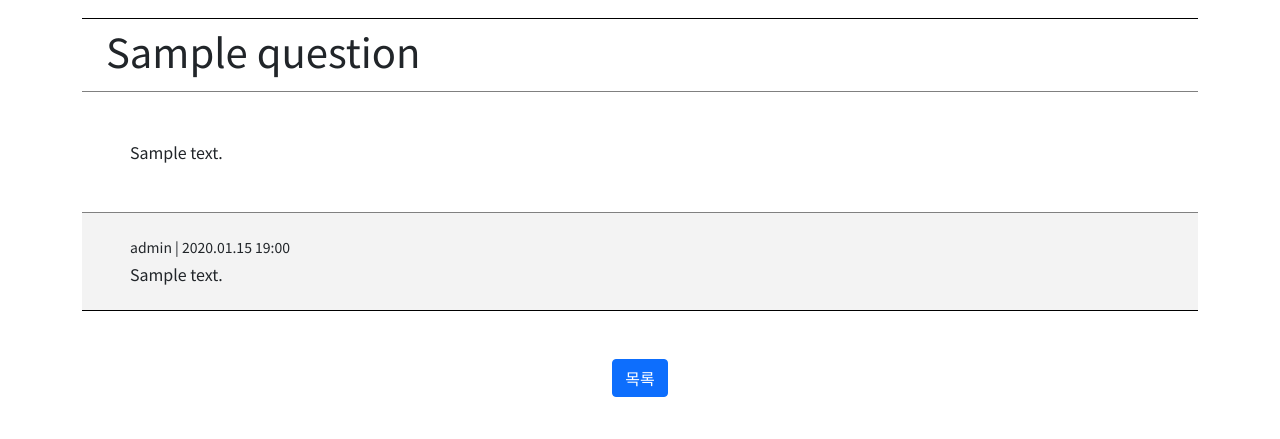
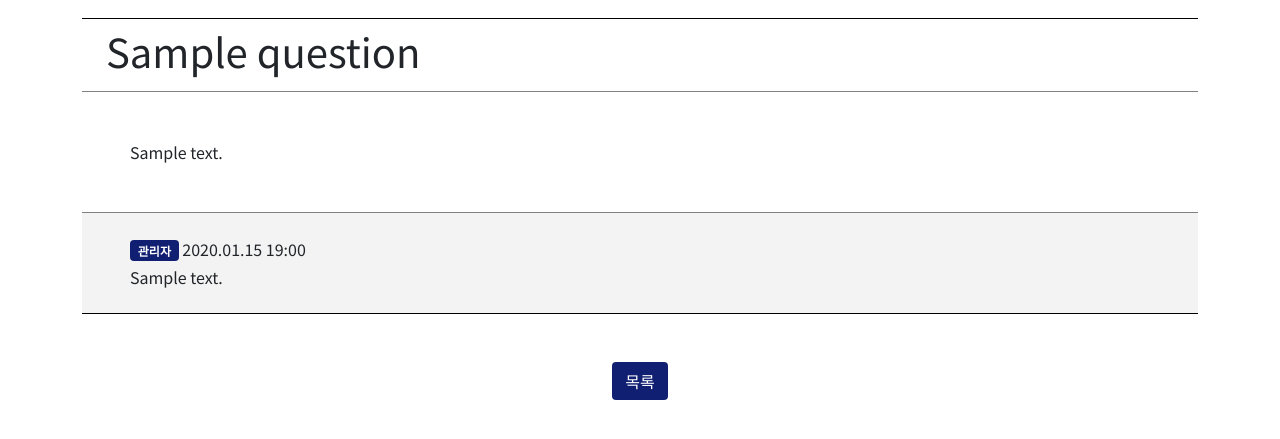
Before and after one commit to YS-study/max_django, a Django app: page /board/qna/1/ in a window 1280 px wide. Shown: the part 316-755 px from the top of the page. Run offline with Django 3.2, Linux system fonts and the light colour scheme; tables that the repository leaves empty hold one stand-in row (values such as "Sample post"); some web fonts are replaced.

Commit message:
add qna detail styling

```diff
--- a/board/templates/qna/detail.html
+++ b/board/templates/qna/detail.html
@@ -21,7 +21,7 @@
     {% for answer in answers %}
       <div class="my-3">
         <div class="d-flex w-100">
-          <small class="mb-1">admin | {{ answer.created_at|date:'Y.m.d H:i' }}</small>
+          <p class="m-0"><span class="badge btn-navy mb-1">관리자</span> {{ answer.created_at|date:'Y.m.d H:i' }}</p>
         </div>
         <p class="mb-1">{{ answer.content }}</p>
       </div>
@@ -50,7 +50,7 @@
 
 {# 목록 버튼 #}
 <div class="d-flex justify-content-center mt-5">
-  <a class="btn btn-primary" href="{% url 'board:qna' %}" role="button">목록</a>
+  <a class="btn btn-navy" href="{% url 'board:qna' %}" role="button">목록</a>
 </div>
 
 {% endblock content %}
--- a/board/templates/qna/index.html
+++ b/board/templates/qna/index.html
@@ -20,7 +20,7 @@
           {% if question.answer_set.count %}
             <span class="badge bg-secondary">답변 완료</span>
           {% else %}
-           <span class="badge navy-btn">답변 대기</span>
+           <span class="badge btn-navy">답변 대기</span>
           {% endif %}
         </td>
         <td class='text-center lightgrey-text'>{{ question.created_at|date:'Y.m.d' }}</td>
@@ -61,7 +61,7 @@
       </li>
     {% endif %}
   </ul>
-  <button type="button" class="btn navy-btn"><a href="{% url 'board:qna_create'%}" class="text-decoration-none text-light">글쓰기</a></button>
+  <button type="button" class="btn btn-navy"><a href="{% url 'board:qna_create'%}" class="text-decoration-none text-light">글쓰기</a></button>
 </nav>
 
 {% endblock content %}
--- a/pjt/static/stylesheets/style.css
+++ b/pjt/static/stylesheets/style.css
@@ -56,9 +56,13 @@ body {
   color: #aaa
 }
 
-.navy-btn {
+.btn-navy {
   background-color: #111f73;
   color: white;
+}
+
+.btn-navy:hover {
+  color: white !important;
 }
 
 /* 페이지네이션 커스텀 */
```
